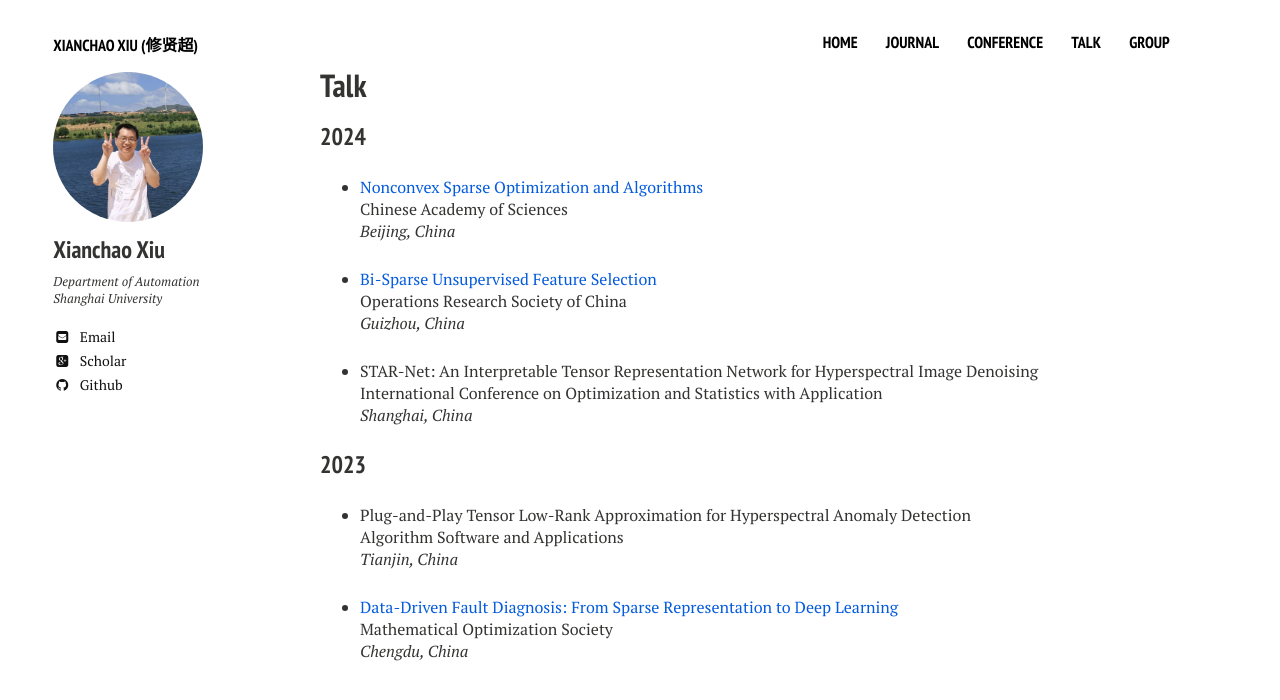
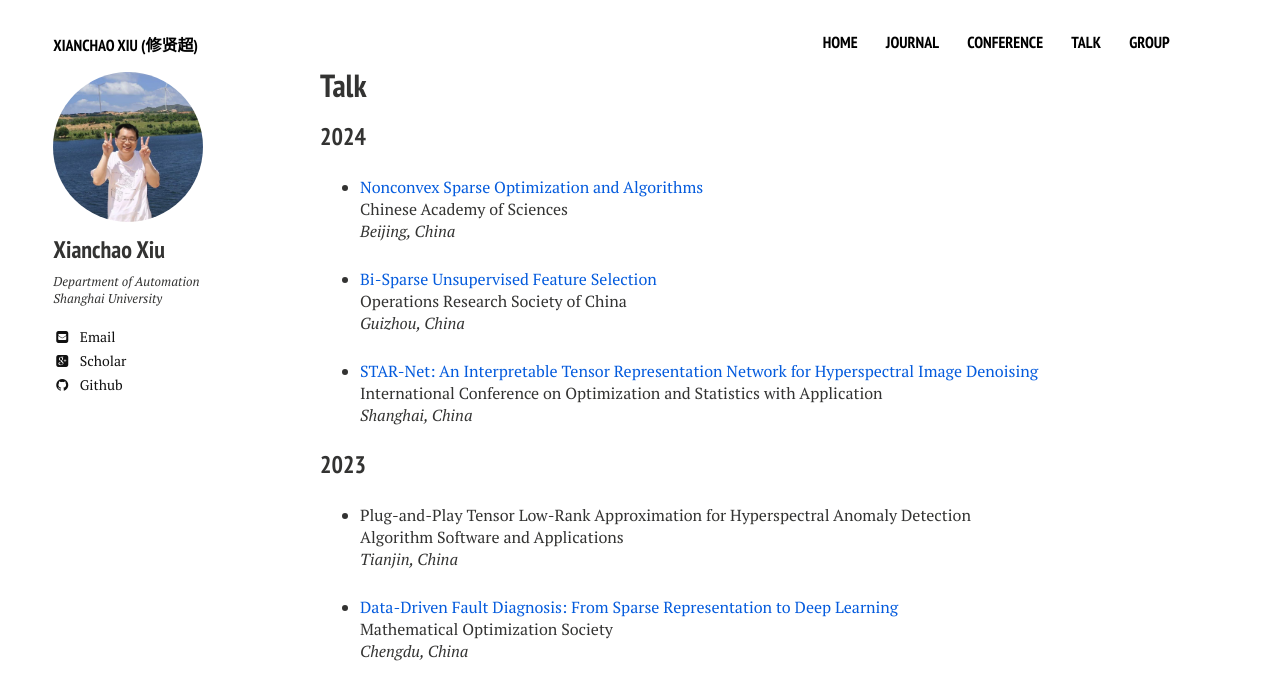
Before and after one commit to xianchaoxiu/xianchaoxiu.github.io, a Jekyll site: the page built from talk/index.md, in a window 1280 px wide. Shown: the top 700 px of the page. Built offline with Jekyll 4.4.1, drawn with Linux system fonts in a browser that asks for light colours; nearby versions of some CDN libraries.

Commit message:
Update index.md

```diff
--- a/talk/index.md
+++ b/talk/index.md
@@ -21,7 +21,7 @@ Chinese Academy of Sciences <br>
 Operations Research Society of China<br>
 <i>Guizhou, China</i><br>
 
-* STAR-Net: An Interpretable Tensor Representation Network for Hyperspectral Image Denoising <br>
+* <a href="../talk/2024-ICOSA.pdf" class="textlink" target="_blank"> STAR-Net: An Interpretable Tensor Representation Network for Hyperspectral Image Denoising </a> <br>
 International Conference on Optimization and Statistics with Application <br>
 <i>Shanghai, China</i><br>
 
```
